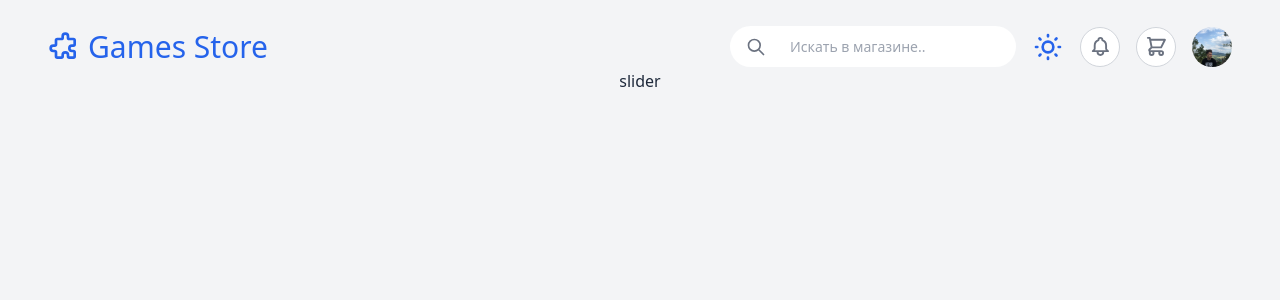
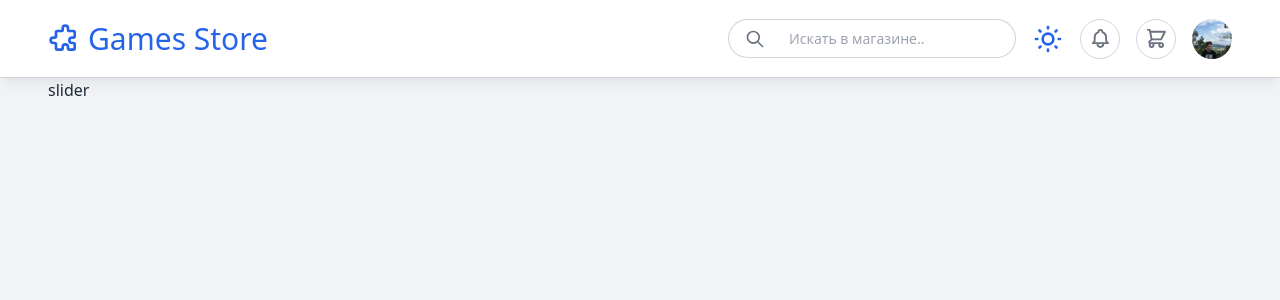
Before and after one commit to Friendly-neighborhood-development/Fnd_games_store, a React (Create React App) app in the folder client/: page /test in a window 1280 px wide. Shown: the top 300 px of the page. Built offline with nearby package versions, Linux system fonts and the light colour scheme.

Commit message:
big navbar update, colors, shadow, blur, position

```diff
--- a/client/src/components/AppRouter.tsx
+++ b/client/src/components/AppRouter.tsx
@@ -2,6 +2,7 @@ import React from 'react';
 import {Routes, Route} from "react-router-dom";
 import {routes} from "../constants/routes";
 import MainLayout from "./layouts/MainLayout";
+import NotLoginLayout from "./layouts/NotLoginLayout";
 
 const AppRouter = () => {
     return (
@@ -10,7 +11,7 @@ const AppRouter = () => {
                 <Route
                     path={route.path}
                     element={
-                        <React.Suspense fallback={<MainLayout/>}>
+                        <React.Suspense fallback={<NotLoginLayout/>}>
                             {route.element}
                         </React.Suspense>
                     }
--- a/client/src/components/Navbar/Navbar.tsx
+++ b/client/src/components/Navbar/Navbar.tsx
@@ -11,7 +11,7 @@ interface NavbarProps{
 }
 
 const Navbar: FC<NavbarProps> = memo(({className}) => {
-    const rootClasses = "w-full justify-between items-center " + className
+    const rootClasses = "w-full justify-between items-center py-4 " + className
 
     return (
         <header className={rootClasses}>
@@ -22,7 +22,7 @@ const Navbar: FC<NavbarProps> = memo(({className}) => {
                 </div>
             </Link>
             <nav className={"flex items-center space-x-4"}>
-                <Search className={"hidden sm:flex"} placeholder={"Искать в магазине.."}/>
+                <Search className={"hidden sm:flex bg-white border border-slate-500/30"} placeholder={"Искать в магазине.."}/>
                 <SearchIcon className={"sm:hidden w-6 h-6 text-gray-500"}/>
                 <ThemeSwitcher className={""}/>
                 <NavbarIcon Icon={BellIcon} link={"/notifications"}/>
--- a/client/src/components/Navbar/NavbarIcon.tsx
+++ b/client/src/components/Navbar/NavbarIcon.tsx
@@ -12,7 +12,7 @@ const NavbarIcon: FC<NavbarIconProps> = ({Icon, link}) => {
         <Link to={link} className={""}>
             <span
                 className={"rounded-full bg-white border-solid border-gray-300 border" +
-                    " h-10 w-10 flex justify-center items-center dark:bg-slate-700/50" +
+                    " h-10 w-10 flex justify-center items-center dark:bg-slate-800" +
                     " dark:border-slate-600 dark:hover:bg-slate-500/50"}
             >
                 <Icon className={"text-gray-500 dark:text-slate-400 w-3/5 h-3/5"}/>
--- a/client/src/components/UI/Search.tsx
+++ b/client/src/components/UI/Search.tsx
@@ -8,13 +8,13 @@ interface SearchProps {
 }
 
 const Search: FC<SearchProps> = ({placeholder, className}) => {
-    const rootClasses = ["rounded-3xl bg-white w-max-80 py-2.5 px-4 flex dark:bg-slate-700/50", className].join(" ")
+    const rootClasses = ["rounded-3xl w-max-80 py-2 px-4 flex dark:bg-slate-800 ", className].join(" ")
     return (
         <div className={rootClasses}>
             <span className={"mr-4 flex justify-center items-center"}>
                 <SearchIcon className={"text-gray-500 h-5 w-5"}/>
             </span>
-            <Input type={"text"} placeholder={placeholder} className={"dark:bg-transparent text-slate-300 border-none"}/>
+            <Input type={"text"} placeholder={placeholder} className={"dark:bg-transparent border-none"}/>
         </div>
     );
 };
--- a/client/src/components/layouts/MainLayout.tsx
+++ b/client/src/components/layouts/MainLayout.tsx
@@ -8,14 +8,15 @@ interface MainLayoutProps {
 
 const MainLayout: FC<MainLayoutProps> = ({children}) => {
     return (
-        <div className="text-slate-800 dark:text-slate-400 bg-gray-100 dark:bg-slate-900 flex">
-            <div className="container mx-auto min-h-screen">
-                {/*<Sidebar/>*/}
-                <div className="flex flex-col items-center pt-4 lg:pt-6">
-                    <Navbar className={"hidden lg:flex"}/>
-                    <SmallScreenNavbar className={"flex lg:hidden"}/>
-                    {children}
+        <div className="text-slate-800 dark:text-slate-400 bg-gray-100 dark:bg-slate-900 flex flex-col">
+            <div className={"w-full border-b border-slate-500/30 sticky top-0 z-10 bg-white dark:backdrop-blur dark:bg-slate-900/90 shadow-lg dark:shadow-none shadow-gray-500/10"}>
+                <div className="container mx-auto">
+                        <Navbar className={"hidden lg:flex"}/>
+                        <SmallScreenNavbar className={"flex lg:hidden"}/>
                 </div>
+            </div>
+            <div className="container mx-auto min-h-screen relative">
+                {children}
             </div>
         </div>
 
--- a/client/src/components/layouts/NotLoginLayout.tsx
+++ b/client/src/components/layouts/NotLoginLayout.tsx
@@ -1,7 +1,7 @@
 import React, {FC} from 'react';
 
 interface NotLoginLayoutProps {
-    children: React.ReactNode
+    children?: React.ReactNode
 }
 
 const NotLoginLayout: FC<NotLoginLayoutProps> = ({children}) => {
```
